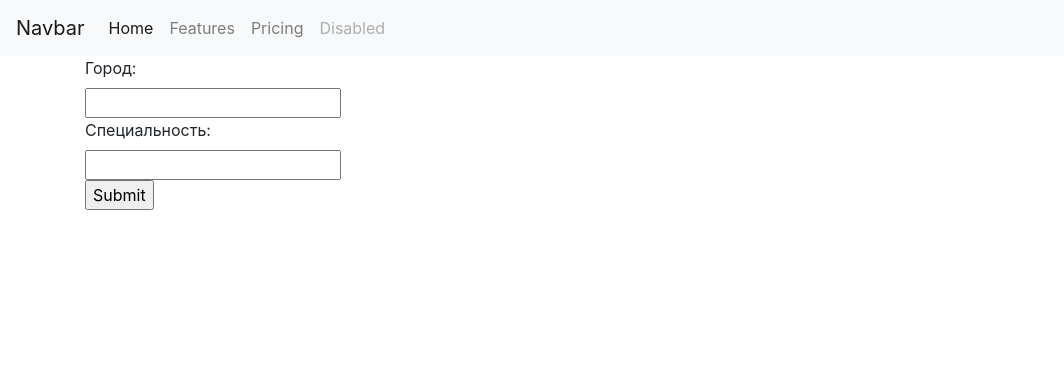
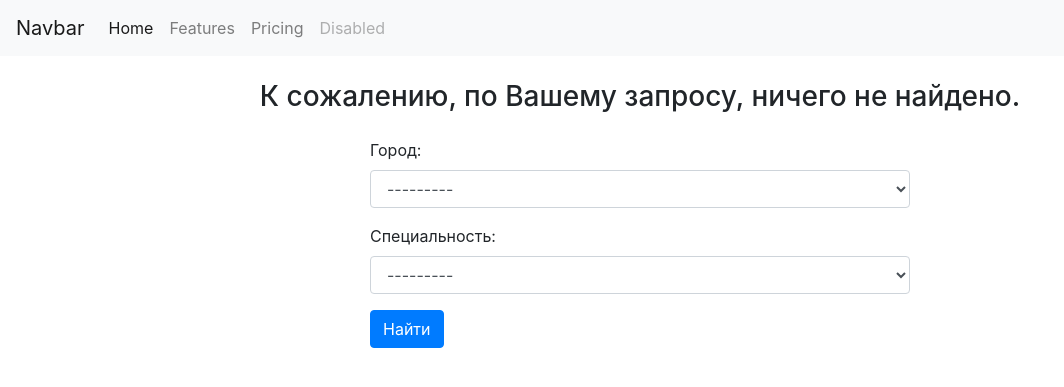
Before and after one commit to Namron69/scraping_service, a Django app: page /home/ in a window 1280 px wide. Shown: the top 387 px of the page, without its empty margins (0-1064 px from the left). Run offline with Django 3.2, Linux system fonts and the light colour scheme; tables that the repository leaves empty hold one stand-in row (values such as "Sample post"); some libraries are stand-ins or nearby versions.

Commit message:
Find form

```diff
--- /dev/null
+++ b/src/scraping/forms.py
@@ -0,0 +1,16 @@
+from django import forms
+
+from scraping.models import City, Language
+
+
+class FindForm(forms.Form):
+    city = forms.ModelChoiceField(
+        queryset=City.objects.all(), to_field_name="slug", required=False,
+        widget=forms.Select(attrs={'class': 'form-control'}),
+        label='Город'
+    )
+    language = forms.ModelChoiceField(
+        queryset=Language.objects.all(), to_field_name="slug", required=False,
+        widget=forms.Select(attrs={'class': 'form-control'}),
+        label='Специальность'
+    )
--- a/src/scraping/templates/scraping/home.html
+++ b/src/scraping/templates/scraping/home.html
@@ -13,14 +13,19 @@
             </p>
           </div>
         </div>
+    {% empty %}
+        <h3 class="my-4 text-center">К сожалению, по Вашему запросу, ничего не найдено.</h3>
     {% endfor %}
 
-<form method="GET" action="">
-  <label>Город:</label><br>
-  <input type="text"  name="city" ><br>
-  <label >Специальность:</label><br>
-  <input type="text"  name="language" ><br>
-  <input type="submit" value="Submit">
-</form>
+<div class="row ">
+    <div class="col-md-6 mx-auto">
+    <form method="GET" action="">
+        <div class="form-group">
+        {{ form.as_p }}
+        </div>
+        <button type="submit" class="btn btn-primary">Найти</button>
+    </form>
+    </div>
+</div>
 
 {% endblock %}
--- a/src/scraping/views.py
+++ b/src/scraping/views.py
@@ -1,8 +1,10 @@
 from django.shortcuts import render
 from .models import Vacancy
+from .forms import FindForm
 
 
 def home_view(request):
+    form = FindForm()
     city = request.GET.get('city')
     language = request.GET.get('language')
     qs = []
@@ -15,4 +17,5 @@
 
         qs = Vacancy.objects.filter(**_filter)
 
-    return render(request, 'scraping/home.html', {'object_list': qs})
+    return render(request, 'scraping/home.html', {'object_list': qs,
+                                                  'form': form})
```
